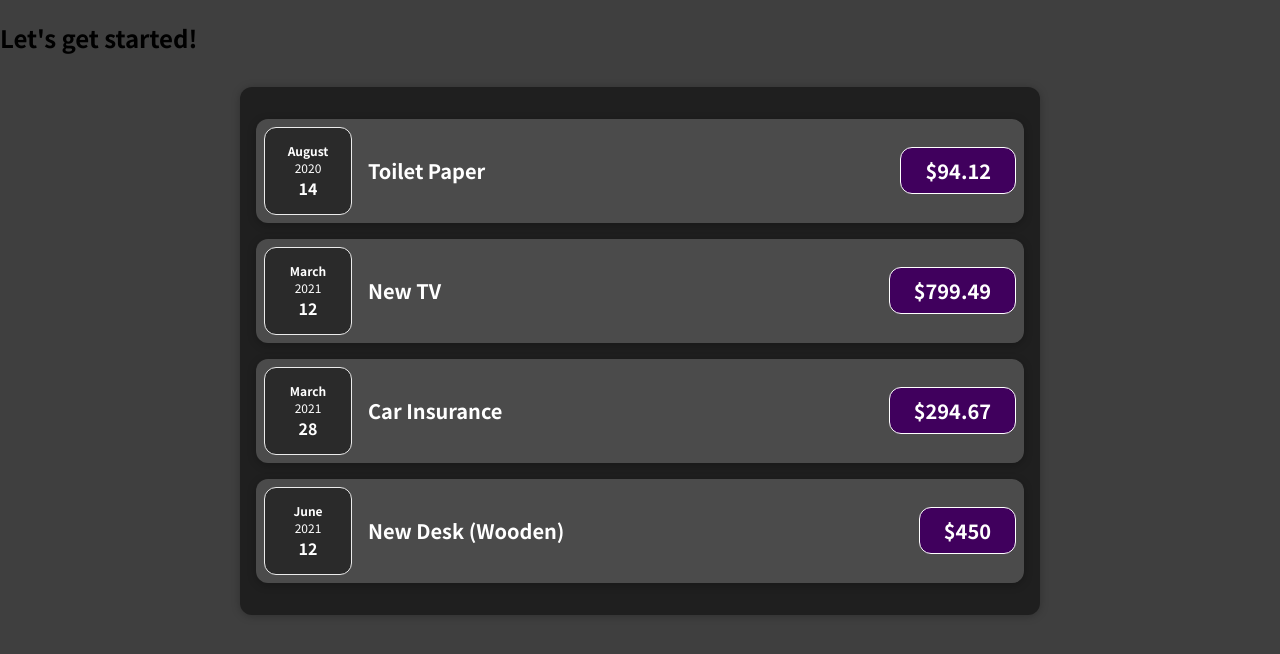
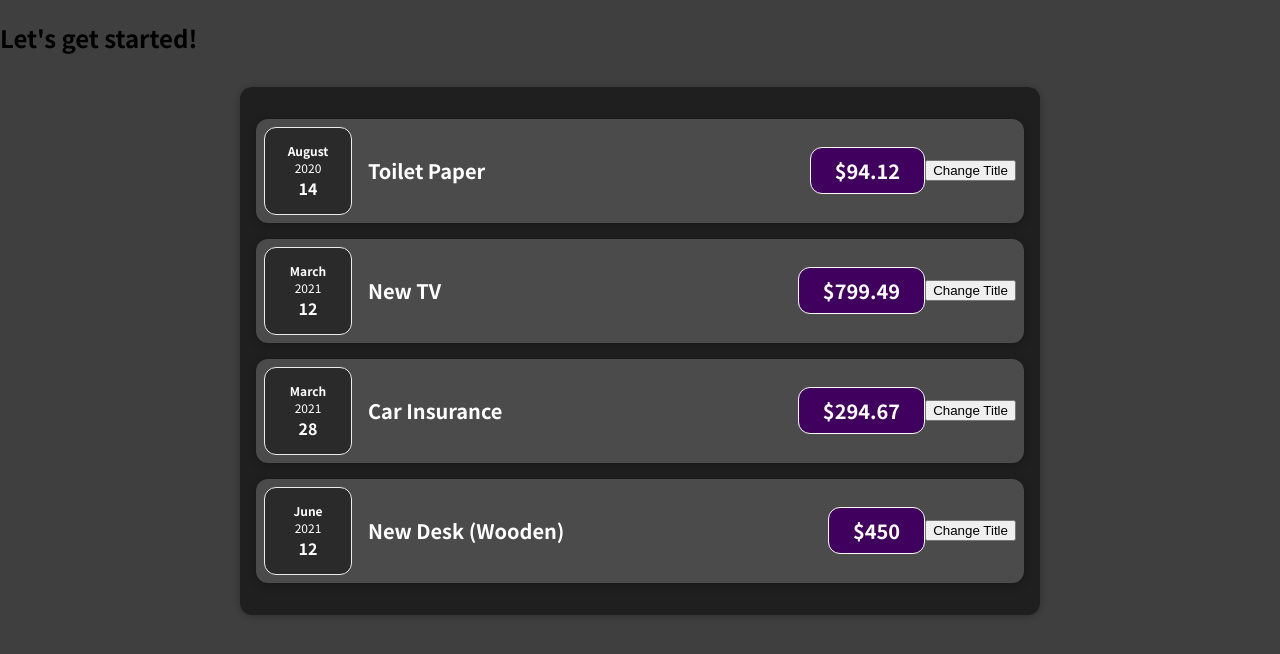
Before and after one commit to mikaws/react-complete-guide, a React (Create React App) app in the folder 1-expense-tracker/: page / in a window 1280 px wide. Shown: the top 654 px of the page. Built offline with nearby package versions, Linux system fonts and the light colour scheme.

Commit message:
Using events and the useState hook

```diff
--- a/1-expense-tracker/src/components/Expenses/ExpenseItem.js
+++ b/1-expense-tracker/src/components/Expenses/ExpenseItem.js
@@ -1,16 +1,26 @@
+import React, { useState } from 'react';
+
 import ExpenseDate from './ExpenseDate';
 import Card from '../UI/Card';
 import './ExpenseItem.css';
 
 const ExpenseItem = (props) => {
 
+  const [title, setTitle]= useState(props.title);
+
+  const clickHandler = () => {
+    setTitle('Updated!');
+    console.log(title);
+  };
+
   return (
     <Card className="expense-item">
       <ExpenseDate date={props.date}/>
       <div className="expense-item__description">
-        <h2>{props.title}</h2>
+        <h2>{title}</h2>
         <div className="expense-item__price">${props.amount}</div>
       </div>
+      <button onClick={clickHandler}>Change Title</button>
     </Card>
   );
 }
```
Also changed, not shown: 1 other file (tests, documents, lock files or other folders).
